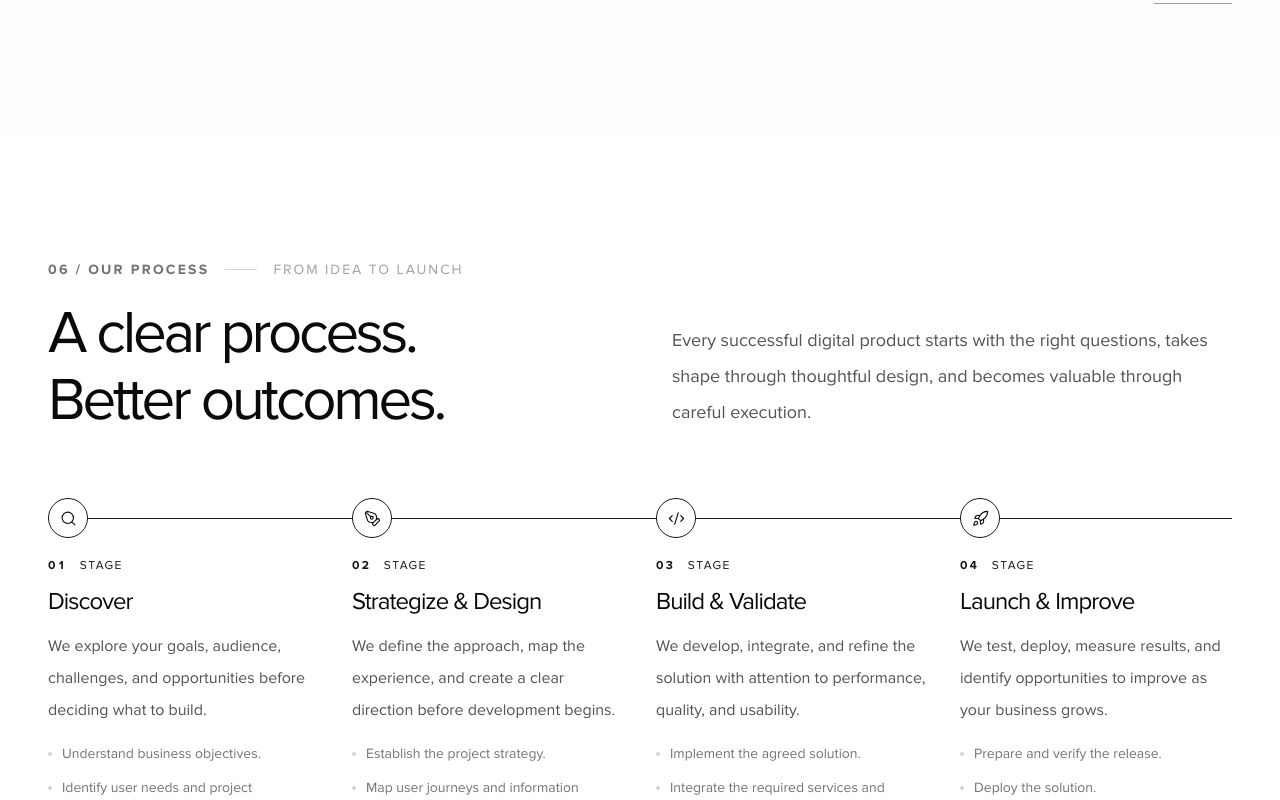
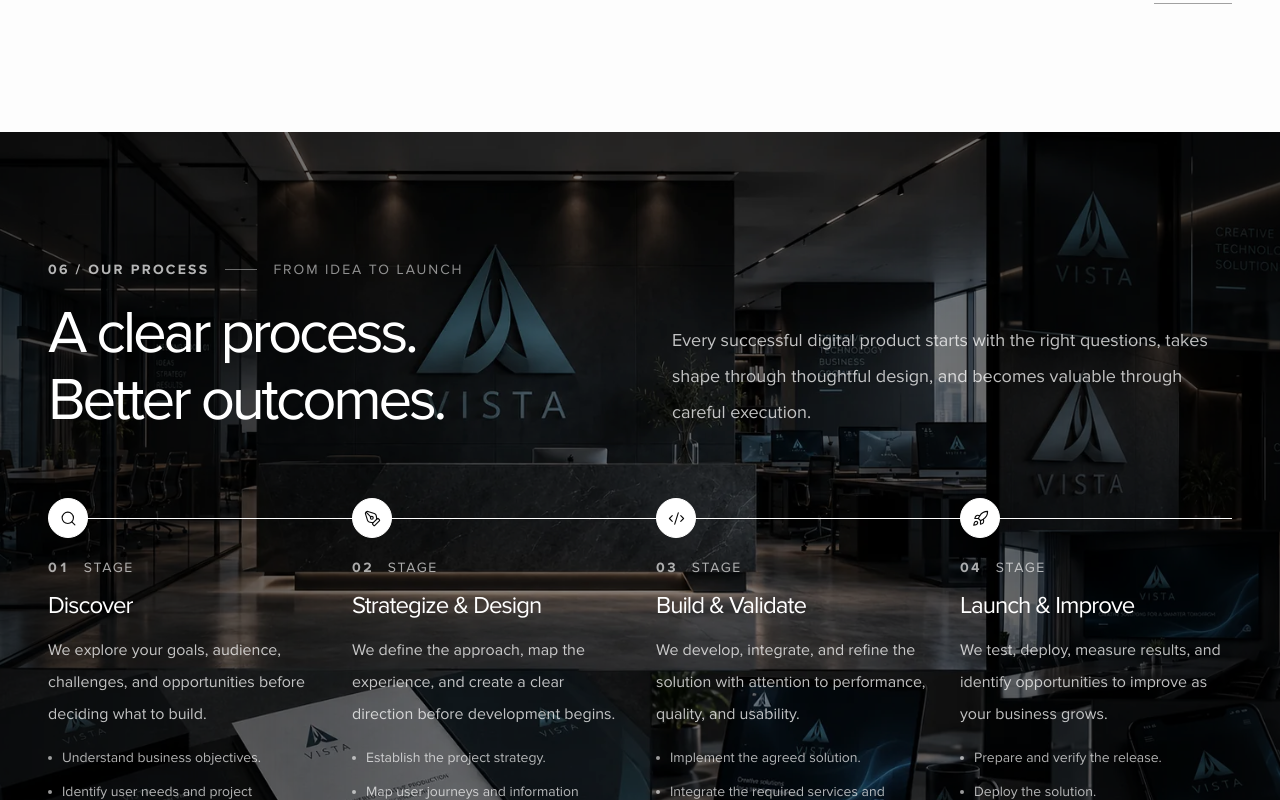
Before and after one commit to amirrezaabdolahi/vistaportfolio, a Next.js app in the folder frontend/: page /en in a window 1280 px wide. Shown: the part 7240-8040 px from the top of the page. Built offline with nearby package versions, Linux system fonts and the light colour scheme.

Commit message:
feat : added the background image for our proccess section

```diff
--- a/frontend/src/components/sections/our-process-section.tsx
+++ b/frontend/src/components/sections/our-process-section.tsx
@@ -48,10 +48,10 @@ function ProcessStage({
       <div className="relative z-10 flex justify-center md:mb-5 md:justify-start">
         <span
           className={[
-            "flex size-10 items-center justify-center rounded-full border bg-white transition-colors duration-300 motion-reduce:transition-none",
+            "flex size-10 items-center justify-center rounded-full border transition-colors duration-300 motion-reduce:transition-none",
             isActive
-              ? "border-neutral-900 text-neutral-950"
-              : "border-neutral-200 text-neutral-400",
+              ? "border-white bg-white text-neutral-950"
+              : "border-white/30 bg-neutral-950/50 text-white",
           ].join(" ")}
           aria-hidden="true"
         >
@@ -60,19 +60,18 @@ function ProcessStage({
       </div>
 
       <div className="min-w-0 md:pt-0">
-        <p
-          className={[
-            "mb-3 text-xs font-semibold tabular-nums tracking-[0.16em] transition-colors duration-300 motion-reduce:transition-none",
-            isActive ? "text-neutral-900" : "text-neutral-400",
-          ].join(" ")}
-        >
-          {number} <span className="ms-2 font-normal tracking-[0.12em]">{t("stageLabel")}</span>
+        <p className="mb-3 text-xs font-semibold tabular-nums tracking-[0.16em] text-white/65 sm:text-sm">
+          {number}{" "}
+          <span className="ms-2 font-normal tracking-[0.12em]">
+            {t("stageLabel")}
+          </span>
         </p>
 
-        <h3 className="text-pretty text-xl font-medium tracking-[-0.04em] text-neutral-950 sm:text-2xl">
+        <h3 className="text-pretty text-xl font-medium tracking-[-0.04em] text-white sm:text-2xl">
           {t(`stages.${id}.title`)}
         </h3>
-        <p className="mt-3 text-sm leading-7 text-neutral-600 sm:text-base sm:leading-8">
+
+        <p className="mt-3 text-sm leading-7 text-white/75 sm:text-base sm:leading-8">
           {t(`stages.${id}.description`)}
         </p>
 
@@ -80,11 +79,11 @@ function ProcessStage({
           {[0, 1, 2].map((index) => (
             <li
               key={index}
-              className="flex items-start gap-2.5 text-sm leading-6 text-neutral-500"
+              className="flex items-start gap-2.5 text-sm leading-6 text-white/70"
             >
               <span
                 aria-hidden="true"
-                className="mt-[0.62rem] size-1 shrink-0 rounded-full bg-neutral-300"
+                className="mt-[0.62rem] size-1 shrink-0 rounded-full bg-white/60"
               />
               <span>{t(`stages.${id}.details.${index}`)}</span>
             </li>
@@ -101,10 +100,12 @@ export function OurProcessSection() {
   const isRtl = locale === "fa";
   const sectionRef = useRef<HTMLElement>(null);
   const reduceMotion = useReducedMotion();
+
   const { scrollYProgress } = useScroll({
     target: sectionRef,
     offset: ["start 0.78", "end 0.72"],
   });
+
   const lineProgress = useSpring(scrollYProgress, {
     stiffness: 100,
     damping: 28,
@@ -116,7 +117,29 @@ export function OurProcessSection() {
       ref={sectionRef}
       id="process"
       aria-labelledby="our-process-heading"
-      className="scroll-mt-24 overflow-hidden bg-white/65 py-24 sm:py-28 lg:py-32"
+      className="relative isolate scroll-mt-24 overflow-hidden bg-neutral-950 py-24 sm:py-28 lg:py-32"
+      style={{
+        backgroundImage: `
+          linear-gradient(
+            90deg,
+            rgba(0, 0, 0, 0.70) 0%,
+            rgba(0, 0, 0, 0.40) 35%,
+            rgba(0, 0, 0, 0.40) 65%,
+            rgba(0, 0, 0, 0.70) 100%
+          ),
+          linear-gradient(
+            180deg,
+            rgba(0, 0, 0, 0.10) 0%,
+            rgba(0, 0, 0, 0.15) 50%,
+            rgba(0, 0, 0, 0.10) 100%
+          ),
+          url("/VistaCorporateIdentityShowcase.webp")
+        `,
+        backgroundSize: "cover",
+        backgroundPosition: "center",
+        backgroundRepeat: "no-repeat",
+        backgroundAttachment : "fixed"
+      }}
     >
       <div className="mx-auto max-w-[1440px] px-5 sm:px-8 lg:px-12">
         <motion.div
@@ -128,35 +151,40 @@ export function OurProcessSection() {
         >
           <div>
             <div className="mb-5 flex flex-wrap items-center gap-x-4 gap-y-2">
-              <p className="text-xs font-semibold uppercase tracking-[0.16em] text-neutral-500 sm:text-sm">
+              <p className="text-xs font-semibold uppercase tracking-[0.16em] text-white/70 sm:text-sm">
                 {t("eyebrow")}
               </p>
-              <span aria-hidden="true" className="h-px w-8 bg-neutral-300" />
-              <p className="text-xs font-medium uppercase tracking-[0.14em] text-neutral-400 sm:text-sm">
+
+              <span aria-hidden="true" className="h-px w-8 bg-white/40" />
+
+              <p className="text-xs font-medium uppercase tracking-[0.14em] text-white/55 sm:text-sm">
                 {t("supportingLabel")}
               </p>
             </div>
+
             <h2
               id="our-process-heading"
-              className="max-w-3xl text-balance text-4xl font-medium leading-[1.12] tracking-[-0.055em] text-neutral-950 sm:text-5xl lg:text-6xl"
+              className="max-w-3xl text-balance text-4xl font-medium leading-[1.12] tracking-[-0.055em] text-white sm:text-5xl lg:text-6xl"
             >
               {t("title")}
             </h2>
           </div>
 
-          <p className="max-w-xl text-base leading-8 text-neutral-600 sm:text-lg sm:leading-9 lg:justify-self-end lg:pb-1">
+          <p className="max-w-xl text-base leading-8 text-white/75 sm:text-lg sm:leading-9 lg:justify-self-end lg:pb-1">
             {t("description")}
           </p>
         </motion.div>
 
         <div className="relative mt-12 md:mt-16">
+          {/* Mobile progress line */}
           <div
             aria-hidden="true"
-            className="absolute bottom-5 start-[19px] top-5 w-px bg-neutral-200 md:hidden"
+            className="absolute bottom-5 start-[19px] top-5 w-px bg-white/20 md:hidden"
           />
+
           <motion.div
             aria-hidden="true"
-            className="absolute bottom-5 start-[19px] top-5 z-[1] w-px bg-neutral-900 md:hidden"
+            className="absolute bottom-5 start-[19px] top-5 z-[1] w-px bg-white md:hidden"
             style={
               reduceMotion
                 ? { scaleY: 1, transformOrigin: "top" }
@@ -164,13 +192,15 @@ export function OurProcessSection() {
             }
           />
 
+          {/* Desktop progress line */}
           <div
             aria-hidden="true"
-            className="absolute inset-x-0 top-5 hidden h-px bg-neutral-200 md:block"
+            className="absolute inset-x-0 top-5 hidden h-px bg-white/20 md:block"
           />
+
           <motion.div
             aria-hidden="true"
-            className="absolute inset-x-0 top-5 hidden h-px bg-neutral-900 md:block"
+            className="absolute inset-x-0 top-5 hidden h-px bg-white md:block"
             style={
               reduceMotion
                 ? {
@@ -196,13 +226,14 @@ export function OurProcessSection() {
           </div>
         </div>
 
-        <div className="mt-16 border-t border-black/10 pt-8 sm:mt-20 sm:flex sm:items-center sm:justify-between sm:gap-8 sm:pt-10">
-          <p className="max-w-2xl text-balance text-xl font-medium leading-relaxed tracking-[-0.035em] text-neutral-900 sm:text-2xl">
+        <div className="mt-16 border-t border-white/20 pt-8 sm:mt-20 sm:flex sm:items-center sm:justify-between sm:gap-8 sm:pt-10">
+          <p className="max-w-2xl text-balance text-xl font-medium leading-relaxed tracking-[-0.035em] text-white sm:text-2xl">
             {t("closing")}
           </p>
+
           <Link
             href="#contact"
-            className="mt-5 inline-flex min-h-11 w-fit items-center border-b border-neutral-400 pb-1 text-sm font-medium text-neutral-900 transition-colors hover:border-neutral-950 focus-visible:outline-none focus-visible:ring-2 focus-visible:ring-neutral-900 focus-visible:ring-offset-4 motion-reduce:transition-none sm:mt-0"
+            className="mt-5 inline-flex min-h-11 w-fit items-center border-b border-white/50 pb-1 text-sm font-medium text-white transition-colors hover:border-white focus-visible:outline-none focus-visible:ring-2 focus-visible:ring-white focus-visible:ring-offset-4 focus-visible:ring-offset-neutral-950 motion-reduce:transition-none sm:mt-0"
           >
             {t("cta")}
           </Link>
```
Also changed, not shown: frontend/public/VistaCorporateIdentityShowcase.webp (added).
